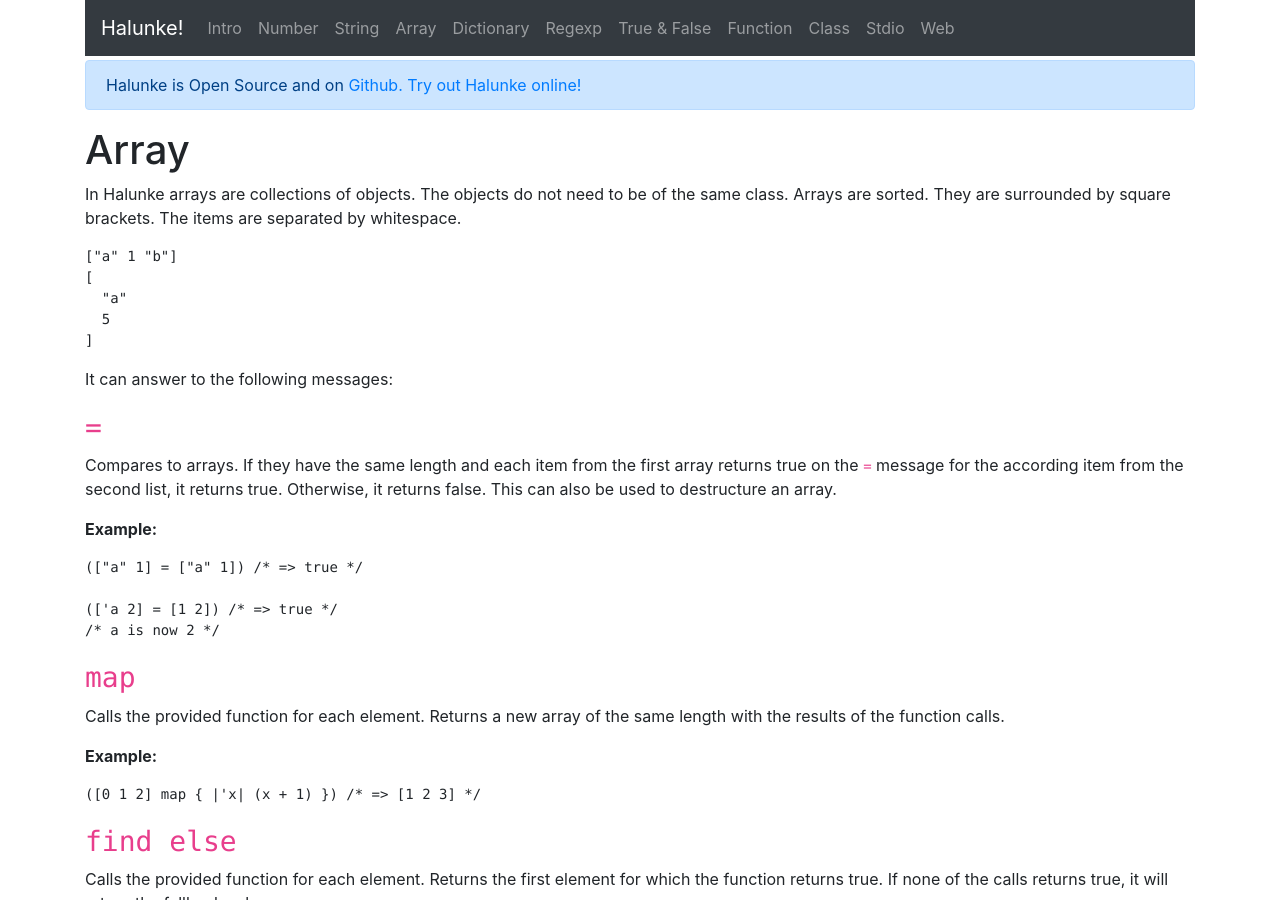
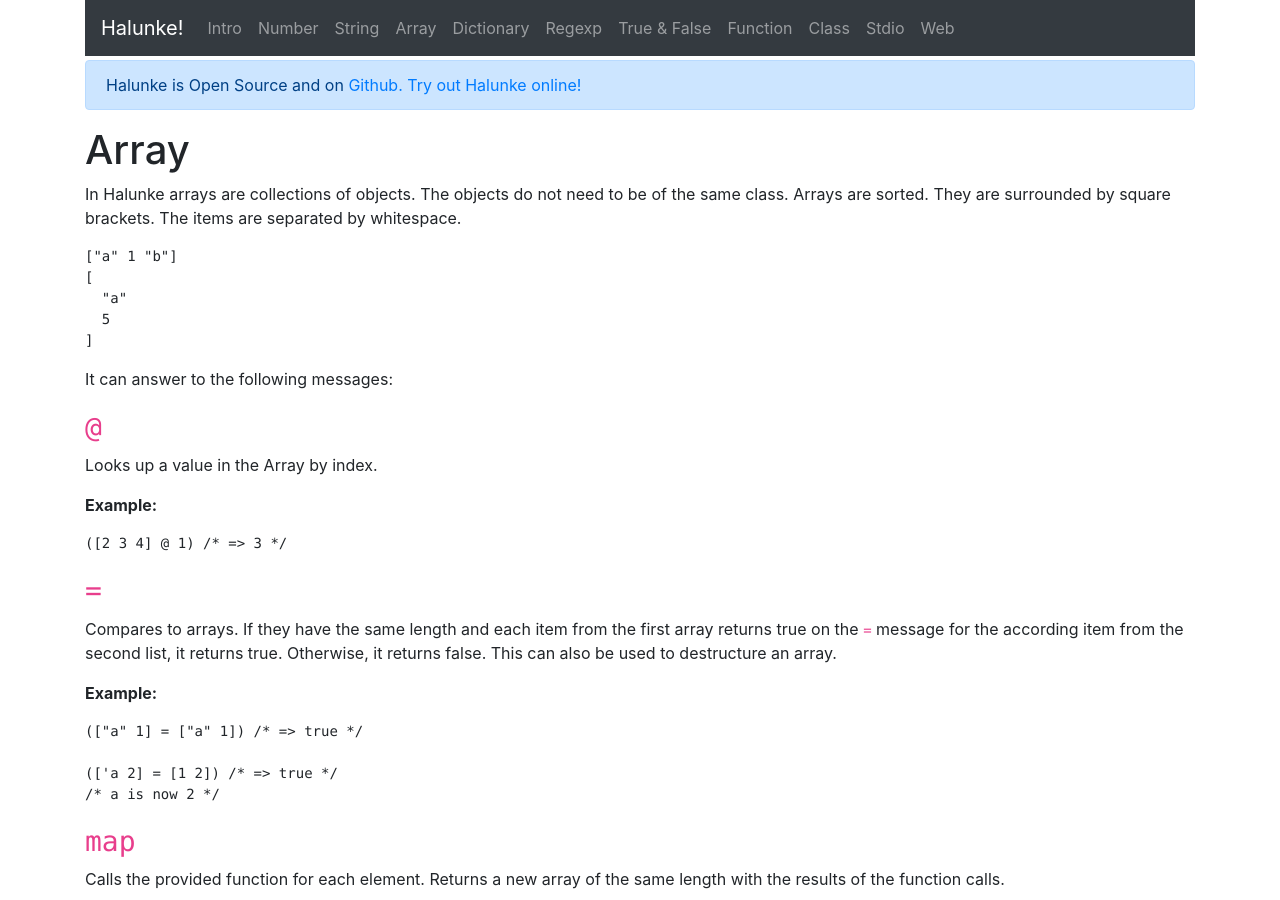
Before and after one commit to moonglum/halunke, a Jekyll site: the page built from docs/array.md, in a window 1280 px wide and 900 px high. Built offline with Jekyll 4.4.1, drawn with Linux system fonts in a browser that asks for light colours; nearby versions of some CDN libraries; our own code applies the rules of GitHub Pages for plain Markdown files.

Commit message:
Array lookup

````diff
--- a/docs/array.md
+++ b/docs/array.md
@@ -16,6 +16,16 @@ whitespace.
 ```
 
 It can answer to the following messages:
+
+## `@`
+
+Looks up a value in the Array by index.
+
+**Example:**
+
+```
+([2 3 4] @ 1) /* => 3 */
+```
 
 ## `=`
 
--- a/lib/halunke/runtime/harray.rb
+++ b/lib/halunke/runtime/harray.rb
@@ -12,6 +12,9 @@ module Halunke
           end.reduce(context["true"]) do |memo, value|
             memo.receive_message(context, "and", [value])
           end
+        }),
+        "@" => HFunction.new([:self, :index], lambda { |context|
+          context["self"].ruby_value[context["index"].ruby_value]
         }),
         "map" => HFunction.new([:self, :fn], lambda { |context|
           return HArray.create_instance(context["self"].ruby_value.map do |x|
````
Also changed, not shown: test/interpreter_test.rb (+4 -0 lines).
